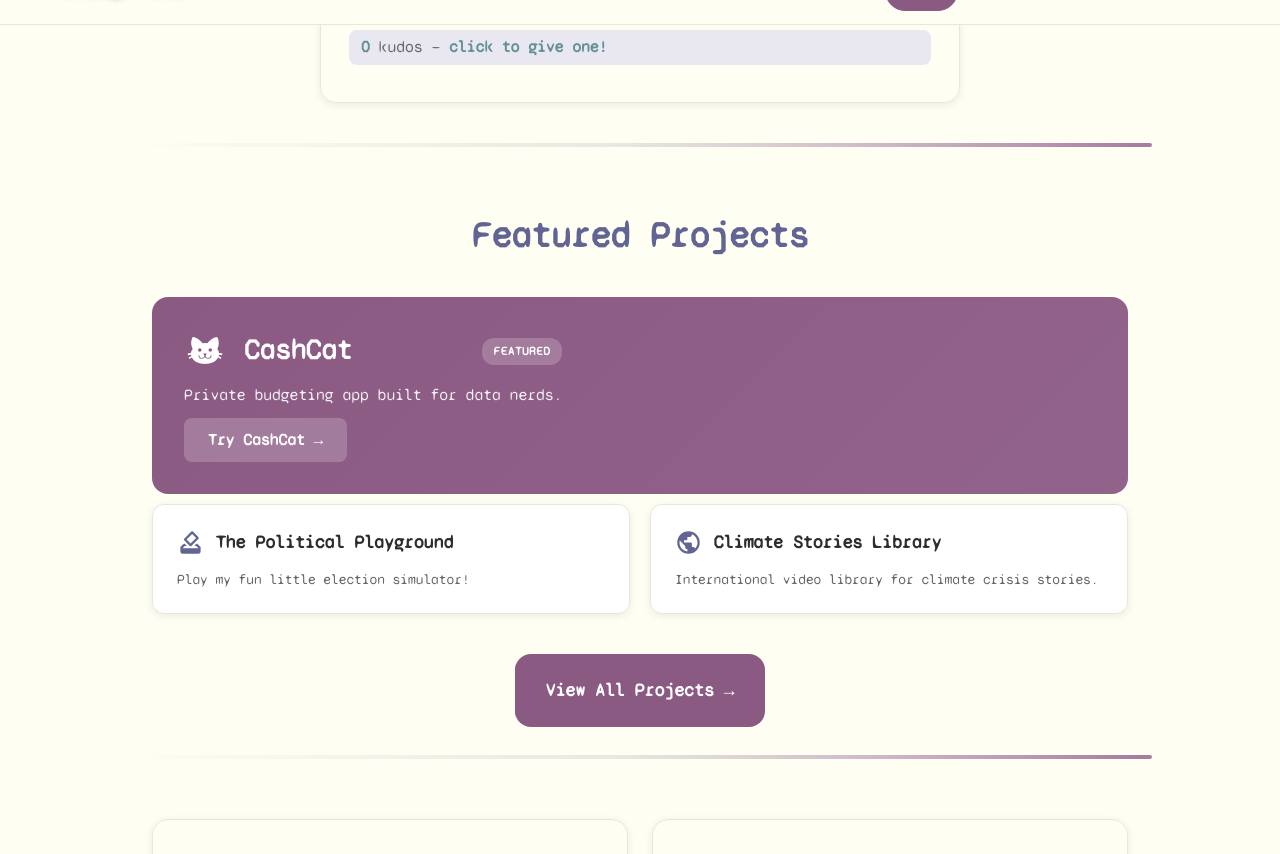
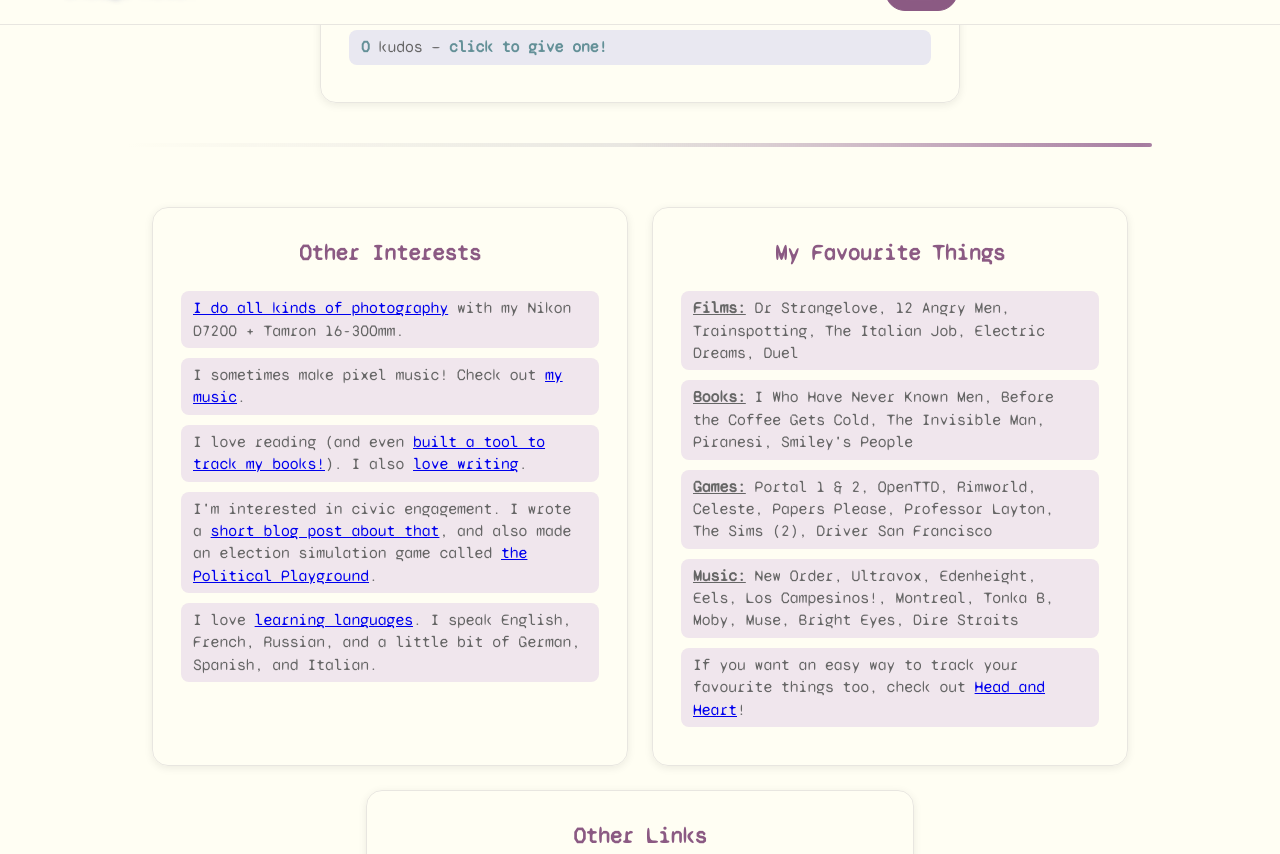
Before and after one commit to Lem0naise/website, a Jekyll site: the page index.html, which Jekyll copies as it is, in a window 1280 px wide and 900 px high, scrolled down 1800 px, cut to the strip 46-900 px from the top of the window. Built offline with Jekyll 4.4.1, drawn with Linux system fonts in a browser that asks for light colours.

Commit message:
remove unecessary things

```diff
--- a/index.html
+++ b/index.html
@@ -213,68 +213,6 @@
 
 
 
-
-		<div class="section-separator"></div>
-
-
-		<!-- Projects Section -->
-		<section id="projects" class="content-section">
-			<div class="section-content">
-				<h2>Featured Projects</h2>
-
-				<article class="featured-project" itemscope itemtype="https://schema.org/SoftwareApplication">
-					<div class="featured-content">
-						<div class="featured-header">
-							<h3 itemprop="name">
-								<svg class='project-icon icon-invert' aria-hidden="true" focusable="false">
-									<use href="/assets/icons.svg#icon-cat"/>
-								</svg>
-								CashCat
-							</h3>
-							<span class="featured-badge">Featured</span>
-						</div>
-						<p itemprop="description">Private budgeting app built for data nerds.</p>
-						<div class="project-links">
-							<a href="https://cashcat.app" target="_blank" class="primary-link" rel="noopener noreferrer"
-								itemprop="url">Try CashCat →</a>
-						</div>
-					</div>
-				</article>
-
-				<div class="projects-grid">
-					<a href="https://polplay.indigo.spot" target="_blank" rel="noopener noreferrer" class="project-item-link" itemscope
-						itemtype="https://schema.org/WebApplication">
-						<article class="project-item">
-							<h4 itemprop="name">
-							<svg class='project-icon' aria-hidden="true" focusable="false">
-									<use href="/assets/icons.svg#icon-vote"/>
-								</svg>
-								The Political Playground
-							</h4>
-							<p itemprop="description">Play my fun little election simulator!</p>
-						</article>
-					</a>
-					<a href="https://www.climatestorieslibrary.com" target="_blank" rel="noopener noreferrer"
-						class="project-item-link" itemscope itemtype="https://schema.org/WebSite">
-						<article class="project-item">
-							<h4 itemprop="name">
-							<svg class='project-icon' aria-hidden="true" focusable="false">
-									<use href="/assets/icons.svg#icon-globe"/>
-								</svg>
-								Climate Stories Library
-							</h4>
-							<p itemprop="description">International video library for climate crisis stories.</p>
-						</article>
-					</a>
-
-				</div>
-
-				<div class="view-all">
-					<a class="view-all-btn" href="./portfolio">View All Projects →</a>
-				</div>
-			</div>
-		</section>
-
 		<div class="section-separator"></div>
 
 
```
Also changed, not shown: portfolio/index.html (+17 -38 lines).
